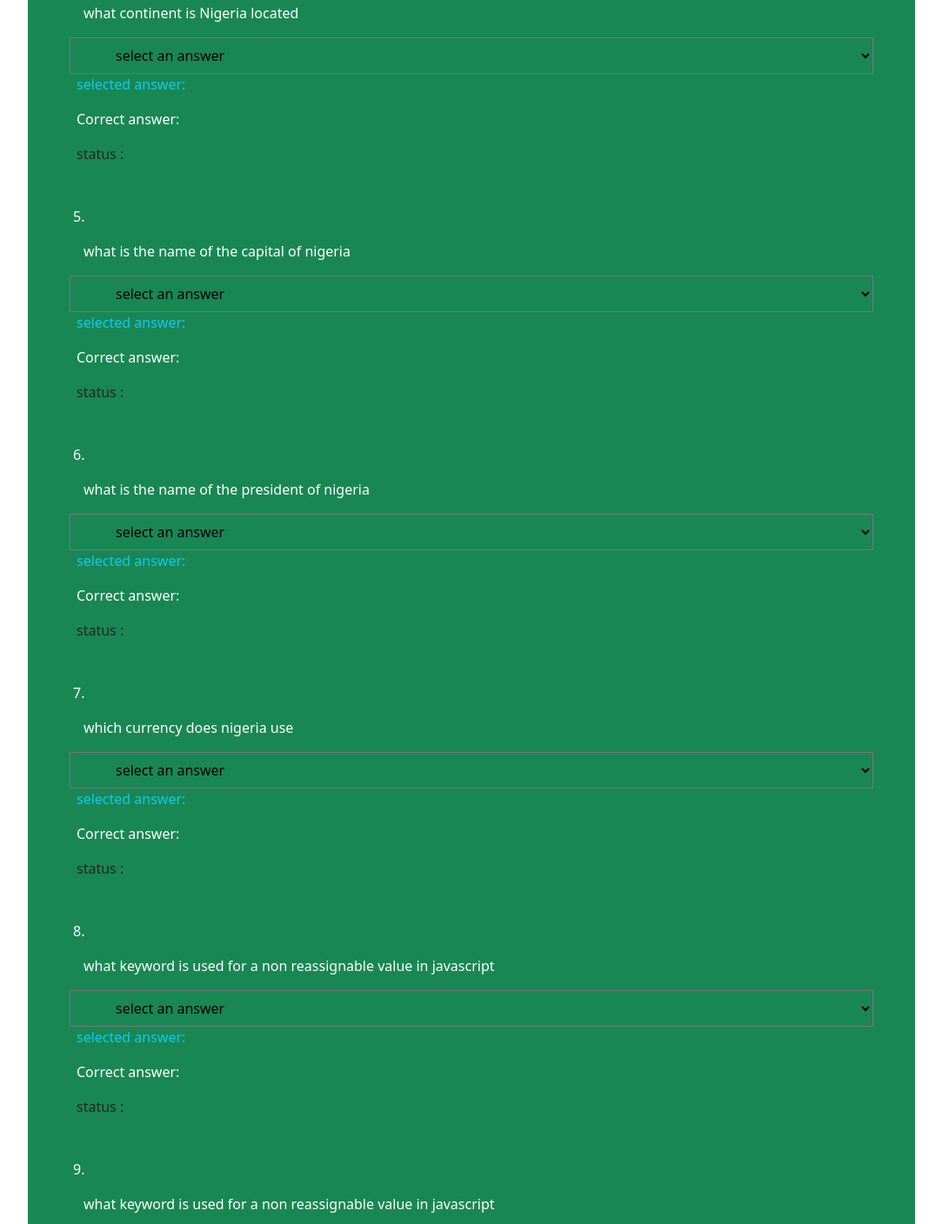
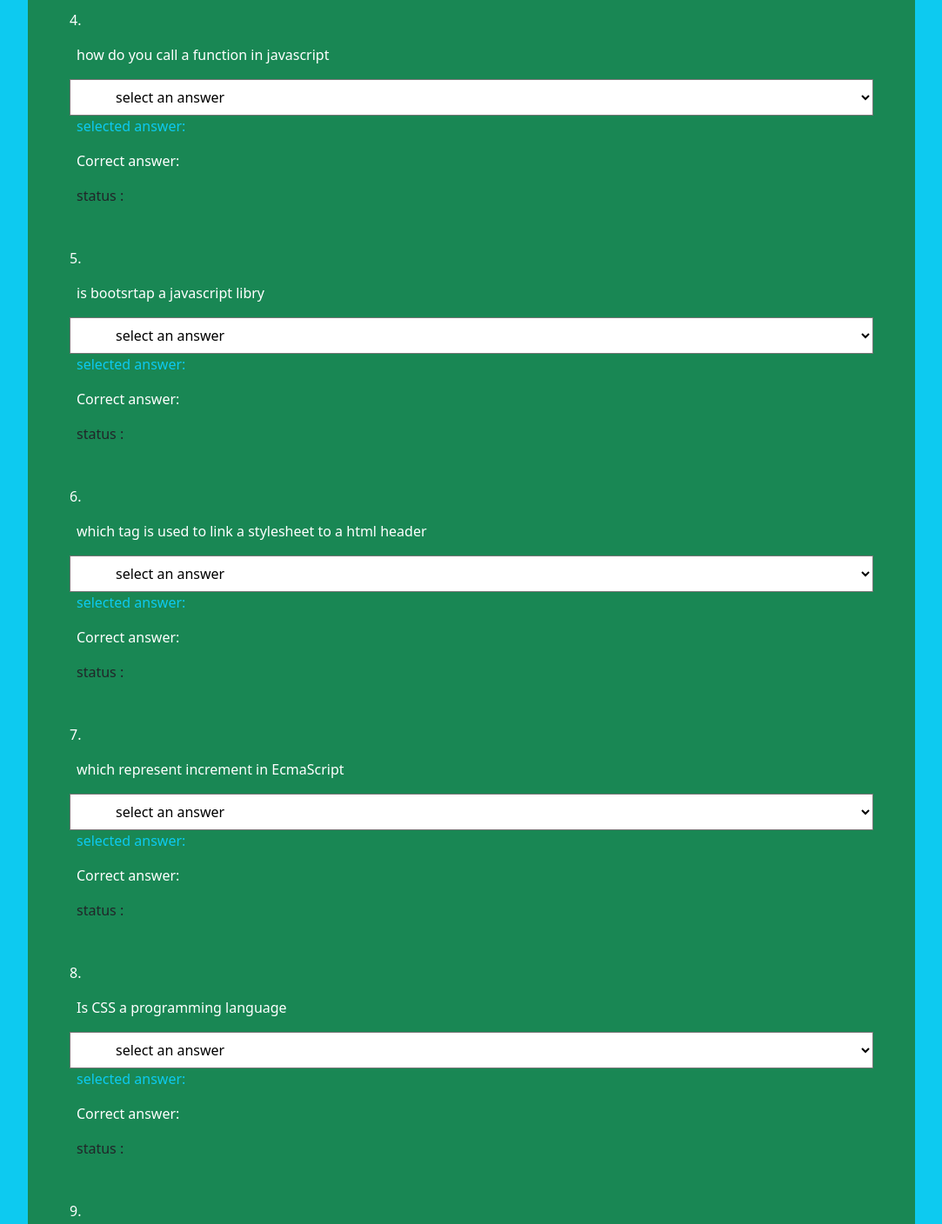
Before and after one commit to eustacetansi/quiz_app, a plain HTML site: page index.html in a window 1280 px wide. Shown: the part 987-2395 px from the top of the page at 87% size, without its empty margins (98-1181 px from the left). Drawn offline with nearby package versions, Linux system fonts and the light colour scheme.

Commit message:
editted questions

```diff
--- a/index.html
+++ b/index.html
@@ -8,7 +8,7 @@
     <!-- bootsrtap css link -->
     <link rel="stylesheet" href="https://cdn.jsdelivr.net/npm/bootstrap@5.3.2/dist/css/bootstrap.min.css">
 </head>
-<body>
+<body class="bg-info">
     <!-- <div>
         <p class="price">price:7000</p>
         <button onclick="add()">+</button><br>
@@ -18,7 +18,7 @@
         <h2>total</h2>
         <h3 class="total">0</h3>
     </div> -->
-    <h1 class="text-center">Simple quiz App</h1>
+    <h1 class="text-center pt-5">Simple quiz App</h1>
     <div class="container">
         <div class=" p-5">
             <div class="data-view w-100 bg-success">
--- a/script.js
+++ b/script.js
@@ -17,39 +17,39 @@ let quizData = [
         answer: "const",
     },
     {
-        question: 'what continent is Nigeria located',
-        options: ["asia", "europe", "africa", "ghana"],
-        answer: "africa",
+        question: 'how do you call a function in javascript',
+        options: ["()function", "function", "function name()", "functionName()"],
+        answer: "functionName()",
     },
     {
-        question: 'what is the name of the capital of nigeria',
-        options: ["lagos", "abuja", "imo"],
-        answer: "abuja",
+        question: 'is bootsrtap a javascript libry',
+        options: ["yes", "yes & no", "no"],
+        answer: "no",
     },
     {
-        question: 'what is the name of the president of nigeria',
-        options: ["tinubu", "obi", "atiku"],
+        question: 'which tag is used to link a stylesheet to a html header',
+        options: ["style", "link", "file"],
         answer: "tinubu",
     },
     {
-        question: 'which currency does nigeria use',
-        options: ["euro", "dollar", "naira"],
-        answer: "naira",
+        question: 'which represent increment in EcmaScript',
+        options: ["+", "++", "+++"],
+        answer: "++",
     },
     {
-        question: 'what keyword is used for a non reassignable value in javascript',
-        options: ["var", "let", "const"],
-        answer: "const",
+        question: 'Is CSS a programming language',
+        options: ["Yes", "Maybe", "No", "i dont know"],
+        answer: "No",
     },
     {
-        question: 'what keyword is used for a non reassignable value in javascript',
-        options: ["var", "let", "const"],
-        answer: "const",
+        question: 'which HTML tag is used to link a javascript file',
+        options: ["link", "script", "file"],
+        answer: "script",
     },
     {
-        question: 'what keyword is used for a non reassignable value in javascript',
-        options: ["var", "let", "const"],
-        answer: "const",
+        question: 'which of these is a javascript libry',
+        options: ["React.js", "Angular", "React.js & Angular"],
+        answer: "React.js & Angular",
     },
 ]
 // quiz app function
@@ -61,9 +61,9 @@ function quizApp(){
         return `
                 <div class=" my-3 py-2 px-5 ">
                     <div class="left">
-                        <p class="col-1 px-1 text-white">${index +1}.
-                         <p class="question px-3 text-white">${quiz.question}</p>
-                        <select name="" id="" class="w-100 px-3 py-2 bg-success px-5">
+                        <p class="col-1 text-white">${index +1}.
+                         <p class="question px-2 text-white">${quiz.question}</p>
+                        <select name="" id="" class="w-100 py-2 bg-white px-5">
                             <option>select an answer</option>
                             ${quiz.options.map((option) => {
                                 return `
@@ -99,7 +99,7 @@ function quizApp(){
             if(quizData[index].answer === selectValue){
                 document.querySelectorAll(".status")[index].innerHTML = `status: correct`;
                 result += corrects;
-                document.querySelector(".result").innerHTML = `Total: ${result}/150`
+                document.querySelector(".result").innerHTML = `Total: ${result}/100`
                 console.log(result)
                 // document.querySelectorAll('.total_sum').innerHTML = `Total: ${totals}/100`
             }
```
